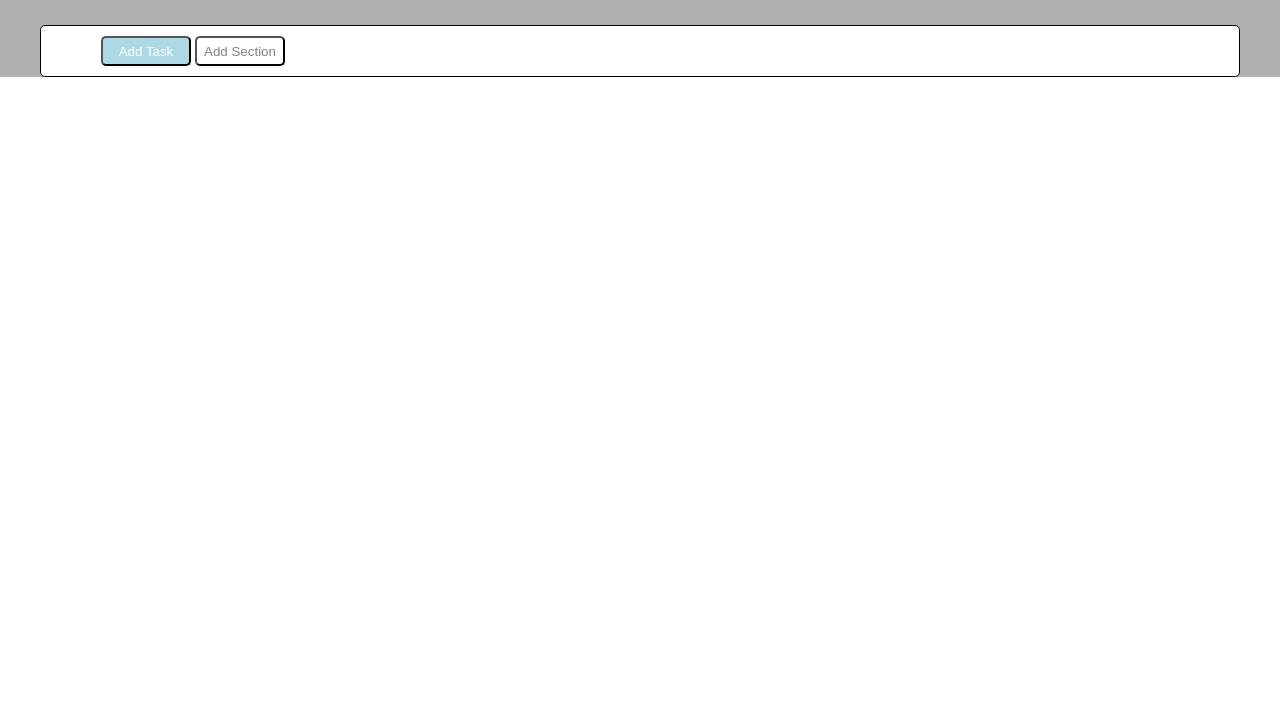
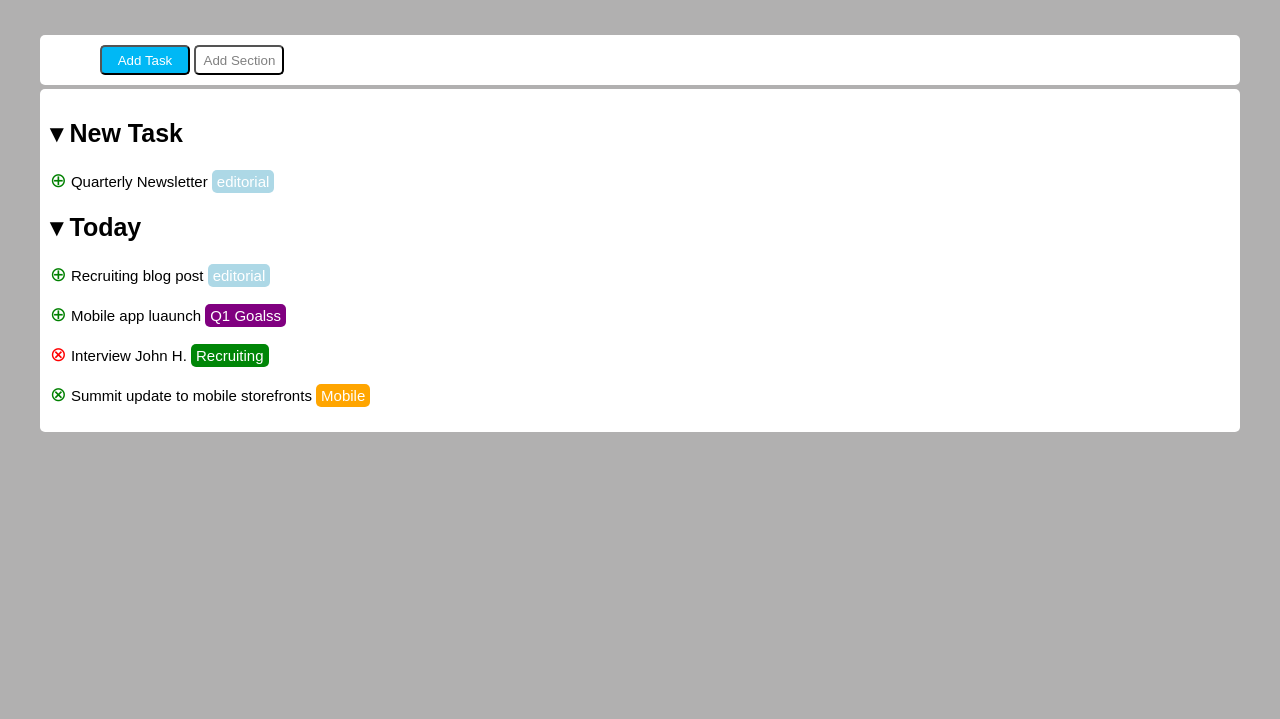
Before and after one commit to giovanni2299/html-css-toboolist, a plain HTML site: page index.html in a window 1280 px wide. Shown: the part 81-800 px from the top of the page. Drawn offline with Linux system fonts and the light colour scheme.

Commit message:
Add:solved few problems+and comments

```diff
--- a/css/style.css
+++ b/css/style.css
@@ -2,10 +2,21 @@
     margin: 0;
     padding: 0;
     box-sizing: border-box;
+    font-family:Arial, Helvetica, sans-serif;
+}
+
+ul,ol{
+    list-style: none;
+    margin-top: 20px;
+}
+
+body{
+    background-color: #b1b0b0;
 }
 
 header{
-
+    margin-bottom: 50px;
+    background-color: white;
 }
 
 .logo-title{
@@ -14,22 +25,16 @@ header{
     display: inline-block;
 }
 
-main{
-    background-color: #b1b0b0;
-}
-
 .container{
-    padding-top: 40px;
     max-width: 1200px;
     margin: 0 auto;
 }
 
-.aside-box{
+.box{
     padding: 10px;
     width: 100%;
     border-radius: 5px;
     background-color: white;
-    border: 1px solid black;
 }
 
 .add{
@@ -38,13 +43,64 @@ main{
     border-radius: 5px;
 }
 
-.task{
-    background-color: lightblue;
+.blue{
+    background-color: rgb(0, 184, 245);
     color: white;
     margin-left: 50px;
 }
 
-.section{
+.white{
     background-color: white;
     color: grey;
 }
+
+.margin-top{
+    margin-top: 4px;
+}
+
+.list-title{
+    font-size: 25px;
+    margin-bottom: 10px;
+}
+
+.list-content{
+    font-size: 15px;
+    margin-bottom: 15px;
+}
+
+.list-circle{
+    display: inline-block;
+    font-size: 20px;
+}
+
+.red{
+    color: red;
+}
+
+.green{
+    color: green;
+}
+
+.squere{
+    display: inline-block;
+    border-radius: 5px;
+    padding: 3px 5px;
+    color: white;
+}
+
+.light-blue{
+    background-color:lightblue;
+
+}
+
+.purple{
+    background-color: purple;
+}
+
+.light-green{
+    background-color: rgb(0, 134, 7);
+}
+
+.orange{
+    background-color: orange;
+}
--- a/index.html
+++ b/index.html
@@ -15,13 +15,77 @@
     <!-- /fine intestazione -->
 
     <main>
+        <!-- inizio aside main  -->
         <div class="container">
-            <aside class="aside-box">
-                <button class="add task">Add Task</button>
-                <button class="add section">Add Section</button>
+            <aside class="box">
+                <button class="add blue">Add Task</button>
+                <button class="add white">Add Section</button>
             </aside>
         </div>
+        <!-- /fine aside main -->
 
+        <!-- inizio prima section del main -->
+        <div class="container list">
+            <section class="margin-top box">
+                <ul>
+                    <li class="list-title"><strong> &blacktriangledown; New Task</strong></li>
+                    <ul>
+                        <li class="list-content">
+                            <div class="list-circle green">
+                                &CirclePlus;
+
+                            </div>
+                            Quarterly Newsletter
+                            <p class="squere light-blue">editorial </p>
+                        </li>
+                    </ul>
+                </ul>
+
+                <ul>
+                    <li class="list-title"><strong> &blacktriangledown; Today</strong></li>
+                    <ul>
+                        <li class="list-content">
+                            <div class="list-circle green">
+                                &CirclePlus;
+
+                            </div>
+                            Recruiting blog post
+                            <p class="squere light-blue">editorial </p>
+                        </li>
+
+                        <li class="list-content">
+                            <div class="list-circle green">
+                                &CirclePlus;
+
+                            </div>
+                            Mobile app luaunch
+                            <p class="squere purple">Q1 Goalss</p>
+                        </li>
+
+                        <li class="list-content">
+                            <div class="list-circle red">
+                                &CircleTimes;
+
+                            </div>
+                            Interview John H.
+                            <p class="squere light-green">Recruiting</p>
+                        </li>
+
+                        <li class="list-content">
+                            <div class="list-circle green">
+                                &CircleTimes;
+
+                            </div>
+                            Summit update to mobile storefronts
+                            <p class="squere orange">Mobile</p>
+                        </li>
+                    </ul>
+                </ul>
+
+
+            </section>
+
+        </div>
     </main>
 </body>
 </html>
```
